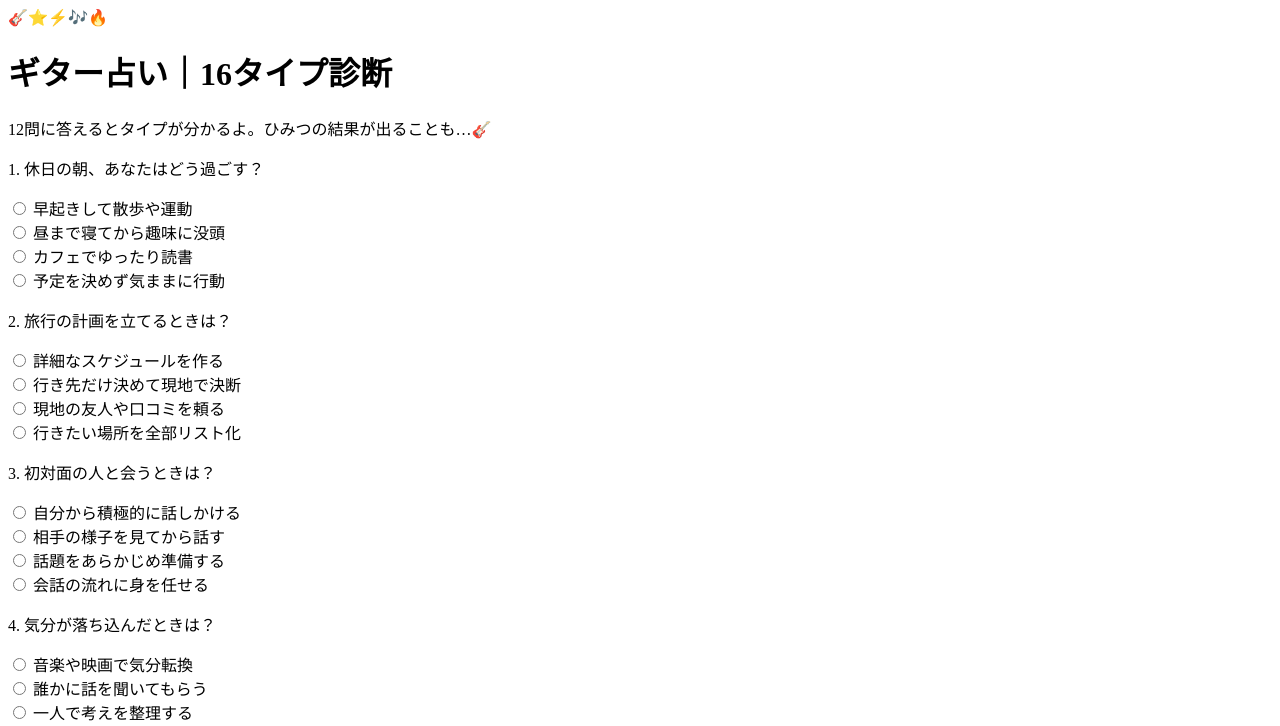
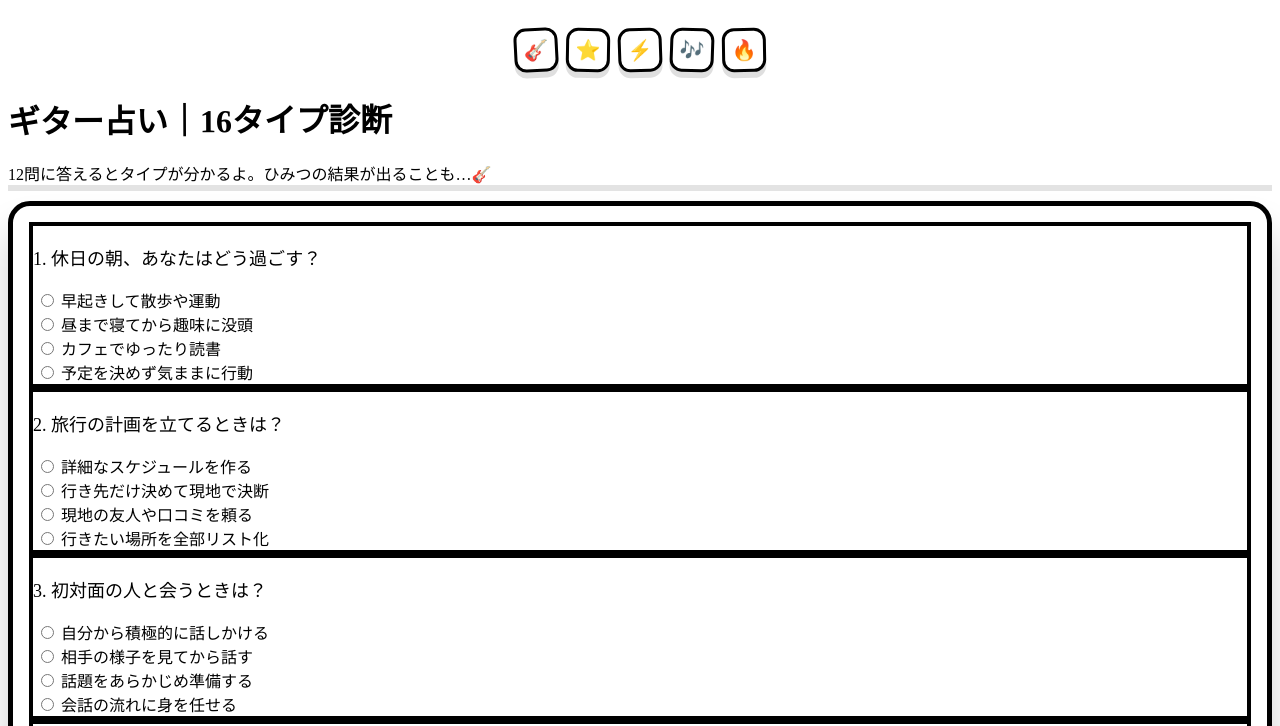
Before and after one commit to rojisegawa-sys/guitar-fortune, a plain HTML site: page index.html in a window 1280 px wide. Shown: the top 726 px of the page. Drawn offline with Linux system fonts and the light colour scheme; a web font is replaced by a local one.

Commit message:
Update style.css

```diff
--- a/style.css
+++ b/style.css
@@ -86,3 +86,90 @@
   </script>
 </body>
 </html>
+/* ===== 映え復活パッチ ===== */
+
+/* 背景を少しリッチに（柔らかい紙テクスチャ風） */
+body{
+  background:
+    radial-gradient(800px 420px at -10% 110%, rgba(110,210,255,.12), transparent 60%),
+    radial-gradient(600px 300px at 90% -10%, rgba(255,138,179,.12), transparent 60%),
+    repeating-linear-gradient(45deg, rgba(0,0,0,.025) 0 12px, transparent 12px 24px),
+    var(--cream) !important;
+}
+
+/* ヒーローを“バシッ”と強調 */
+.hero{
+  padding:10px 0 0;
+}
+.hero h1{
+  transform: rotate(-.3deg);
+}
+.subtitle{
+  box-shadow:0 6px 0 #0000001c;
+}
+
+/* デコ帯 */
+.decals{
+  max-width:760px; margin:10px auto 16px; display:flex; gap:8px; justify-content:center;
+}
+.decals span{
+  display:inline-grid; place-items:center;
+  width:38px; height:38px; font-size:20px; background:#fff;
+  border:3px solid #000; border-radius:12px;
+  box-shadow:0 6px 0 #00000020;
+  transform:rotate(calc(var(--i,0) * 1deg));
+}
+.decals span:nth-child(1){ --i:-3; }
+.decals span:nth-child(2){ --i:1; }
+.decals span:nth-child(3){ --i:-2; }
+.decals span:nth-child(4){ --i:2; }
+.decals span:nth-child(5){ --i:-1; }
+
+/* クイズ全体を“カード化” */
+#quiz-container{
+  background:#fff; border:5px solid #000; border-radius:22px;
+  box-shadow:0 14px 0 #00000024, 0 28px 36px rgba(0,0,0,.18);
+  padding:16px; margin-top:14px;
+}
+
+/* 質問カードのコントラスト・余白を微強化 */
+.question{
+  border:4px solid #000; background:#fff;
+  box-shadow:0 10px 0 #00000020;
+}
+.question p{
+  font-size:18px;
+}
+
+/* ラジオの視認性UP（囲み） */
+.question label{
+  border:3px dashed transparent;
+}
+.question label:hover{
+  background:#fffbe8; border-color:#ffc54d;
+}
+
+/* 送信ボタンを主役に */
+button#submit{
+  margin-top:16px;
+  filter: drop-shadow(0 10px 12px rgba(45,130,255,.25));
+}
+
+/* 結果ボックスに“アイコン枠”追加（result.htmlでも効く） */
+#result strong{
+  display:inline-flex; align-items:center; gap:.4em;
+  padding:4px 10px; border:3px solid #000; border-radius:14px; background:#fff;
+  box-shadow:0 6px 0 #00000018;
+}
+
+/* フッター風の余白（ページ下が寂しくならない） */
+body::after{
+  content:""; display:block; height:40px;
+}
+
+/* モバイル微調整 */
+@media (max-width:520px){
+  .decals span{ width:34px; height:34px; font-size:18px; }
+  #quiz-container{ padding:12px; }
+  .question p{ font-size:17px; }
+}
```
